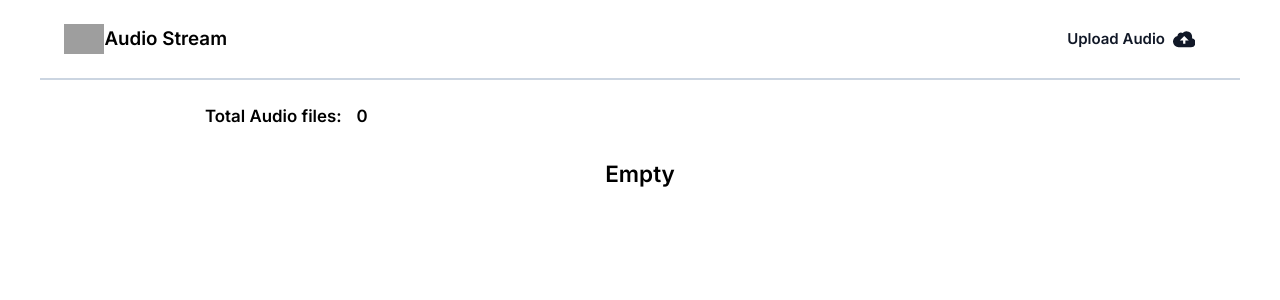
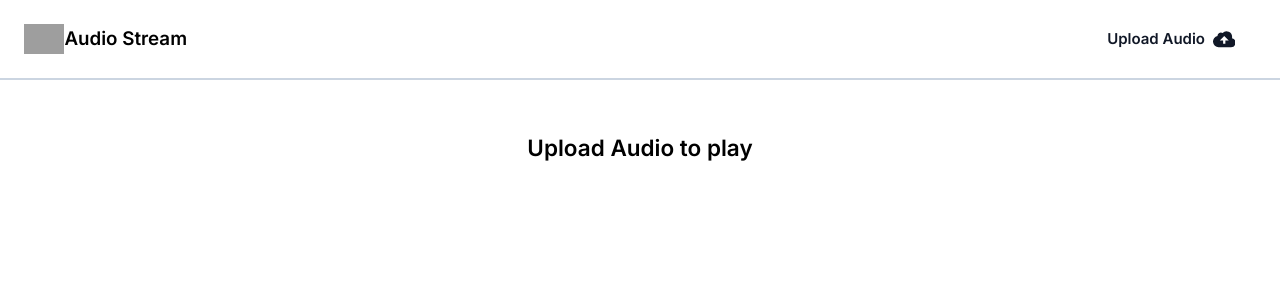
Before and after one commit to ravikumar1002/audio-stream, a React (Vite) app: page / in a window 1280 px wide. Shown: the top 300 px of the page. Built offline with nearby package versions, Linux system fonts and the light colour scheme; grey boxes are pictures that could not be loaded.

Commit message:
improve UI

```diff
--- a/src/components/AudioPlayer.tsx
+++ b/src/components/AudioPlayer.tsx
@@ -20,8 +20,8 @@ export const AudioPlayer = () => {
   const { nextTrackHandler, prevTrackHandler, playPauseHandler, audioRef } = useAudioPlayer();
 
   return (
-    <div className="relative h-full bg-gray-200 ">
-      <div className="mx-auto flex h-full max-w-7xl flex-wrap items-center justify-between px-6 py-3 sm:flex-nowrap">
+    <div className="h-full w-full bg-gray-200 px-3 sm:px-6">
+      <div className="mx-auto flex h-full w-full flex-wrap items-center justify-between px-4 py-3 sm:flex-nowrap sm:px-12">
         {currentlyPlaying && (
           <audio
             ref={audioRef}
--- a/src/components/Header.tsx
+++ b/src/components/Header.tsx
@@ -29,7 +29,7 @@ export const Header = () => {
   return (
     <header className="h-full bg-white">
       <nav
-        className="mx-auto flex h-full max-w-7xl items-center justify-between border-b-2 border-slate-300 p-6 lg:px-8"
+        className="mx-auto flex h-full items-center justify-between border-b-2 border-slate-300 p-6 lg:px-8"
         aria-label="Global"
       >
         <div className="gap-2p-1.5 -m-1.5 flex items-center ">
--- a/src/components/PageLayout.tsx
+++ b/src/components/PageLayout.tsx
@@ -25,7 +25,7 @@ export const PageLayout = (props: IPageLayout) => {
           >
             {children}
           </div>
-          <div className="relative mx-auto w-full lg:px-8">
+          <div className="relative mx-auto w-full">
             {playingsongId && <AudioPlayer key={playingsongId} />}
           </div>
         </div>
--- a/src/components/atoms/MusicWaveIcon.tsx
+++ b/src/components/atoms/MusicWaveIcon.tsx
@@ -24,8 +24,8 @@ const MusicWaveIcon = (props: Props) => {
     >
       {[...new Array(5).fill(0)].map((_i, index) => (
         <rect
-          fill={`${pause ? "#000000" : "rgb(132, 204, 22)"}`}
-          width={`${pause ? 3 : 6}`}
+          fill={`${pause ? "#999999" : "rgb(132, 204, 22)"}`}
+          width={`${pause ? 2 : 6}`}
           height="100"
           key={index}
           transform={`translate(0) rotate(180 ${index * 20} 50)`}
--- a/src/pages/HomePage.tsx
+++ b/src/pages/HomePage.tsx
@@ -5,10 +5,12 @@ export const HomePage = () => {
   const { playlistSongs, deletingStatusAlert, addingStatusAlert } = useAppStore();
   return (
     <div>
-      <div className="flex gap-4 px-4">
-        <h3 className="text-lg font-semibold">Total Audio files: </h3>
-        <p className="text-lg font-semibold">{playlistSongs.length}</p>
-      </div>
+      {playlistSongs.length > 0 && (
+        <div className="flex gap-4 px-4">
+          <h3 className="text-lg font-semibold">Uploaded Files: </h3>
+          <p className="text-lg font-semibold">{playlistSongs.length}</p>
+        </div>
+      )}
       {addingStatusAlert && (
         <div className="flex items-center rounded-md bg-gray-100 p-4 shadow-md">
           <svg
@@ -56,7 +58,7 @@ export const HomePage = () => {
         ) : (
           <div className="mt-8">
             <div className="flex h-full w-full items-center justify-center">
-              <h4 className="text-xl font-semibold sm:text-2xl">Empty</h4>
+              <h4 className="text-xl font-semibold sm:text-2xl">Upload Audio to play</h4>
             </div>
           </div>
         )}
```
